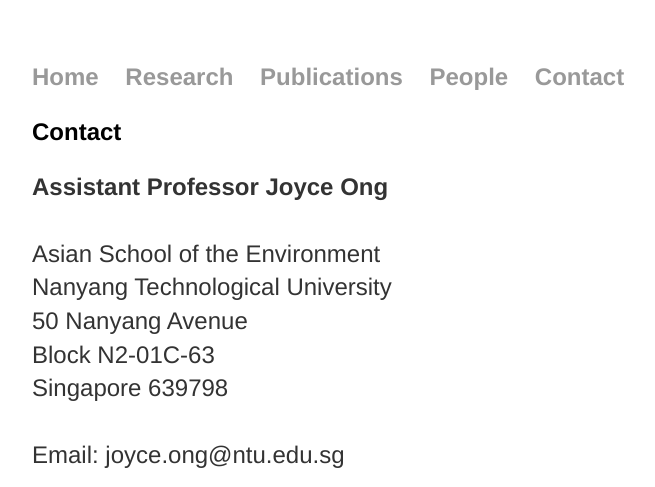
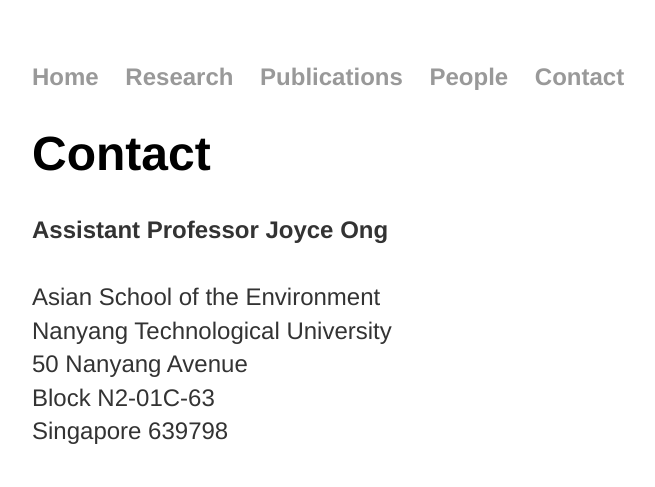
Before and after one commit to Aquatic-Biochronology-Lab/Aquatic-Biochronology-Lab.github.io, a Jekyll site: the page built from Contact/index.html, in a window 1280 px wide. Shown: the top 487 px of the page, without its empty margins (160-815 px from the left). Built offline with Jekyll 4.4.1, drawn with Linux system fonts in a browser that asks for light colours.

Commit message:
Update index.html

```diff
--- a/Contact/index.html
+++ b/Contact/index.html
@@ -4,7 +4,7 @@
 ---
 
 <div id = "contacttext">
-<h2>Contact</h2>
+<h1>Contact</h1>
 <p>
   <strong>Assistant Professor Joyce Ong</strong><br><br>
   Asian School of the Environment<br>
@@ -19,7 +19,9 @@
 <div id = "goomapalign">
 	<!--map start-->
 	<!--Positions map in page -->
-	<iframe src="https://www.google.com/maps/embed?pb=!1m18!1m12!1m3!1d997.1790677195934!2d103.67895351208003!3d1.3467023290687672!2m3!1f0!2f0!3f0!3m2!1i1024!2i768!4f13.1!3m3!1m2!1s0x31da0f0b2efdce41%3A0xb9f5f8619b29742!2sAsian%20School%20of%20the%20Environment!5e0!3m2!1sen!2ssg!4v1623988804452!5m2!1sen!2ssg" float="right" width="600" height="450" style="border:0;" allowfullscreen="" loading="lazy"> </iframe>
+	<iframe float="right" width="450" height="300" style="border:0;" allowfullscreen="" loading="lazy">
+		src="https://www.google.com/maps/embed?pb=!1m18!1m12!1m3!1d997.1790677195934!2d103.67895351208003!3d1.3467023290687672!2m3!1f0!2f0!3f0!3m2!1i1024!2i768!4f13.1!3m3!1m2!1s0x31da0f0b2efdce41%3A0xb9f5f8619b29742!2sAsian%20School%20of%20the%20Environment!5e0!3m2!1sen!2ssg!4v1623988804452!5m2!1sen!2ssg"
+		</iframe>
       <!--map end-->
 </div>
 </div>
```
